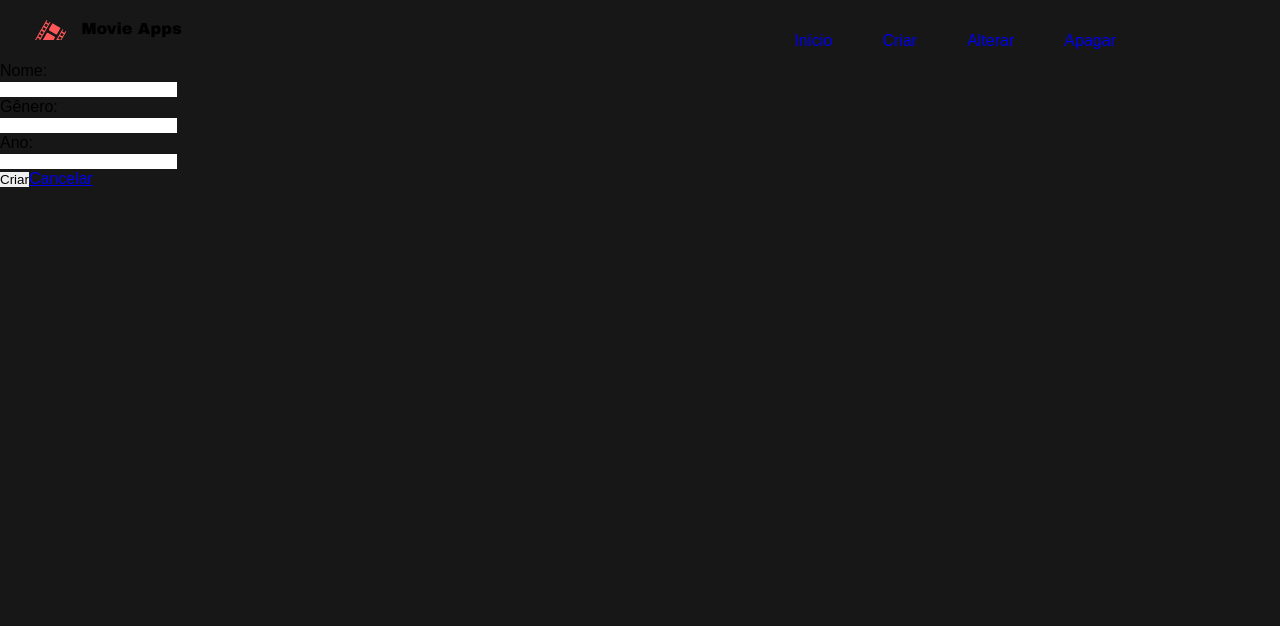
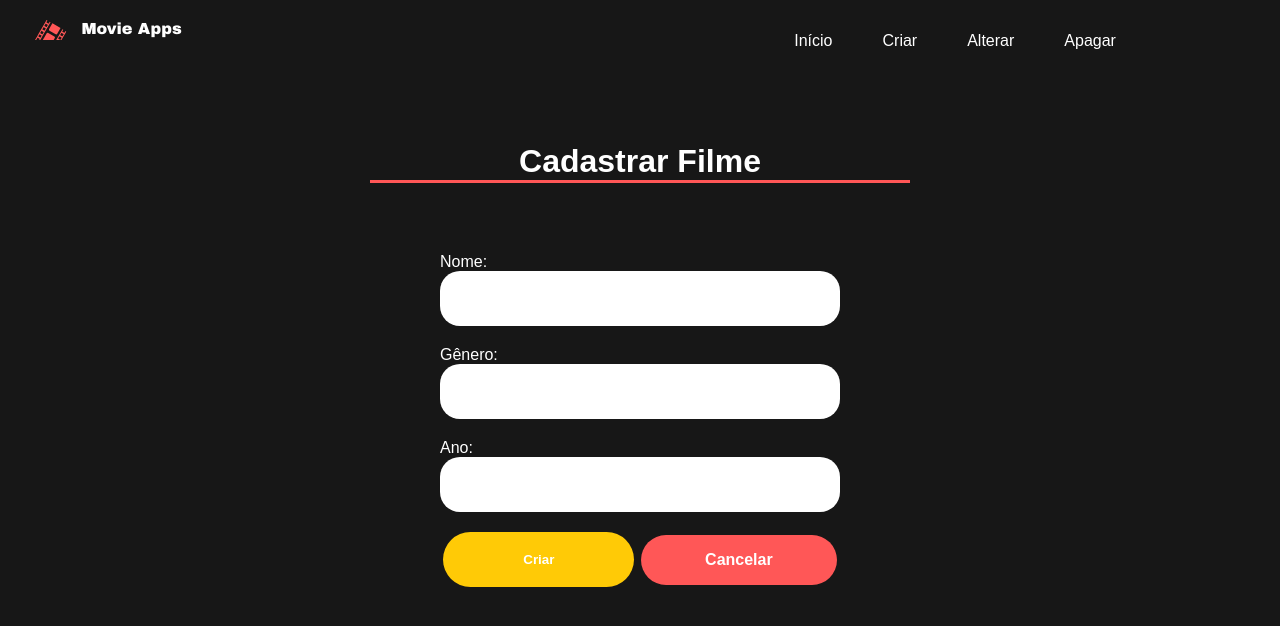
Before and after one commit to Bia-Lara/movies_crud, a React (Create React App) app: page /create in a window 1280 px wide. Shown: the top 626 px of the page. Built offline with nearby package versions, Linux system fonts and the light colour scheme; a web font is replaced by a local one.

Commit message:
style: Estiliza o header

```diff
--- a/src/Pages/Create/Create.jsx
+++ b/src/Pages/Create/Create.jsx
@@ -1,6 +1,7 @@
 import React, {useState} from 'react'
 import { Link, useNavigate} from 'react-router-dom'
 import axios from 'axios';
+import style from './create.module.css'
 
 function Create() {
 
@@ -21,19 +22,29 @@ function Create() {
   }
 
   return (
+    <div className={style.divForm}>
+      <h1>Cadastrar Filme</h1>
+      <form action="">
         <div>
-      <form action="">
           <label htmlFor="">Nome:</label><br />
           <input type="text"  onChange={(e)=>setValues({...values, name:e.target.value})} /><br />
+        </div>
 
+        <div>
           <label htmlFor="">Gênero:</label><br />
           <input type="text" onChange={(e)=>setValues({...values, genre:e.target.value})}/><br />
+        </div>
 
+        <div>
           <label htmlFor="">Ano:</label><br />
           <input type="text" onChange={(e)=>setValues({...values, any:e.target.value})}/><br />
+        </div>
 
+        <div className={style.events}>
           <button onClick={createMovie}>Criar</button>
-        <Link to="/">Cancelar</Link>
+          <Link className={style.link} to="/">Cancelar</Link>
+        </div>
+
       </form>
     </div>
   )
--- /dev/null
+++ b/src/Pages/Create/create.module.css
@@ -0,0 +1,70 @@
+.divForm{
+    position: absolute;
+    left: 50%;
+    top: 50%;
+    transform: translate(-50%, -50%);
+    padding: 50px;
+    color: #ffff;
+}
+
+.divForm h1{
+    text-align: center;
+    border-bottom: 3px solid #ff5757;
+    width: auto;
+}
+
+.divForm form{
+
+    padding: 40px;
+    border-radius: 20px;
+    margin: 20px;
+}
+
+.divForm form div{
+    padding: 10px;
+}
+
+.divForm form label{
+    text-align: left;
+}
+
+.divForm form input{
+    padding: 1.5em 1em;
+    width: 30em;
+    border-radius: 20px;
+    outline: none;
+}
+
+.divForm .events{
+    display: flex;
+    flex-wrap: nowrap;
+    justify-content: space-around;
+    align-items: center;
+
+}
+
+.divForm form .events button{
+    padding: 1.5em 6em;
+    background-color: #ffca06;
+    border-radius: 50px;
+    text-decoration: none;
+    font-weight: 600;
+    color: #fff;
+    cursor: pointer;
+    transition: 0.3s ease-in;
+}
+
+.divForm form .events .link{
+    padding: 1em 4em;
+    background-color: #ff5757;
+    border-radius: 50px;
+    text-decoration: none;
+    font-weight: 600;
+    color: #fff;
+    cursor: pointer;
+    transition: 0.3s ease-in;
+}
+
+.divForm form .events button:hover, .divForm form .events .link:hover{
+    transform: scale(1.1);
+}
--- a/src/components/Header/header.module.css
+++ b/src/components/Header/header.module.css
@@ -6,7 +6,7 @@
     justify-content: space-between;
     padding: 10px 20px;
     margin-top: 10px;
-
+    color: #ffff;
 }
 
 .logo{
@@ -25,6 +25,7 @@ nav {
     display: flex;
     justify-content: center;
     flex-grow: 1;
+
 }
 
 nav a {
@@ -33,7 +34,7 @@ nav a {
     padding: 10px;
     padding-bottom: 0;
     transition: 0.2s;
-
+    color: #ffff;
 }
 
 nav a:hover {
```
Lines whose indentation alone changed are shown as unchanged.
